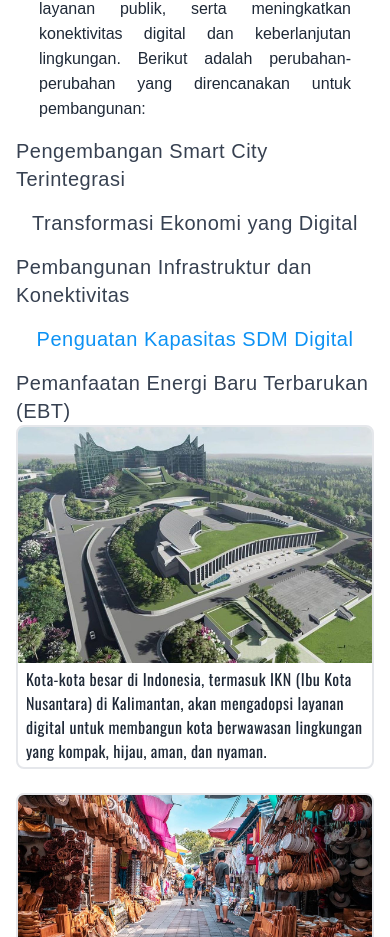
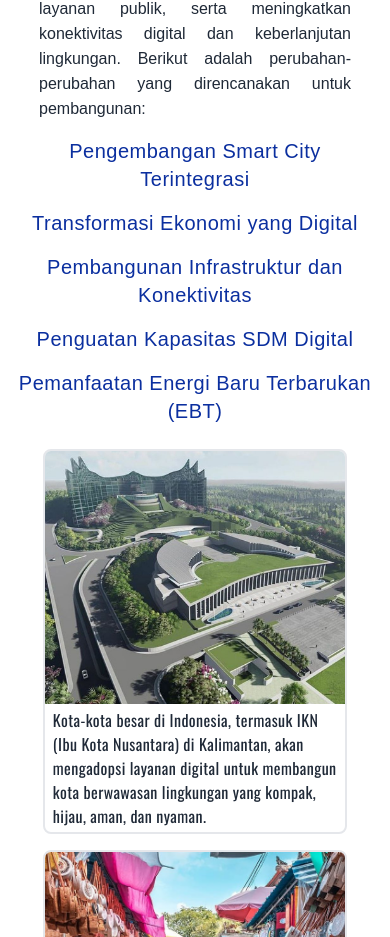
Before and after one commit to nich0las404/smart-city-blog, a React (Vite) app: page / in a window 390 px wide. Shown: the part 4738-5675 px from the top of the page. Built offline with nearby package versions, Linux system fonts and the light colour scheme; a web font is replaced by a local one.

Commit message:
BUG: Fixed max-lg issue bug

```diff
--- a/src/Components/Data.jsx
+++ b/src/Components/Data.jsx
@@ -77,7 +77,7 @@ const Data = () => {
 
       <div className="grid lg:grid-cols-2 lg:gap-2 mx-4 lg:mt-6">
       {/* Left Side: Titles with sticky positioning */}
-      <div className="space-y-4 lg:sticky lg:top-40 flex flex-col justify-start items-center lg:h-[50vh] lg:text-start max-lg:mb-8 max-lg:mt-2">
+      <div className="space-y-4 lg:sticky lg:top-40 flex flex-col justify-start items-center lg:h-[50vh] lg:text-start">
         {sections.map((section, index) => (
           <button
             key={section.id}
@@ -94,7 +94,7 @@ const Data = () => {
       </div>
 
       {/* Right Side: Images with Titles */}
-      <div className="space-y-6 max-lg:space-y-4">
+      <div className="space-y-6 max-lg:space-y-4 max-lg:mt-6">
         {sections.map((section, index) => (
           <div
             key={section.id}
--- a/tailwind.config.js
+++ b/tailwind.config.js
@@ -26,8 +26,9 @@ export default {
         'mid': '850px',
         'super-sm': '600px',
         'phone-sm': '450px',
+        'sm2': '380px',
         'phone-super-sm': {'max': '400px'},
-        'sm2': '380px'
+        'max-lg': {'max': '1024px'}
       },
     },
   },
```
